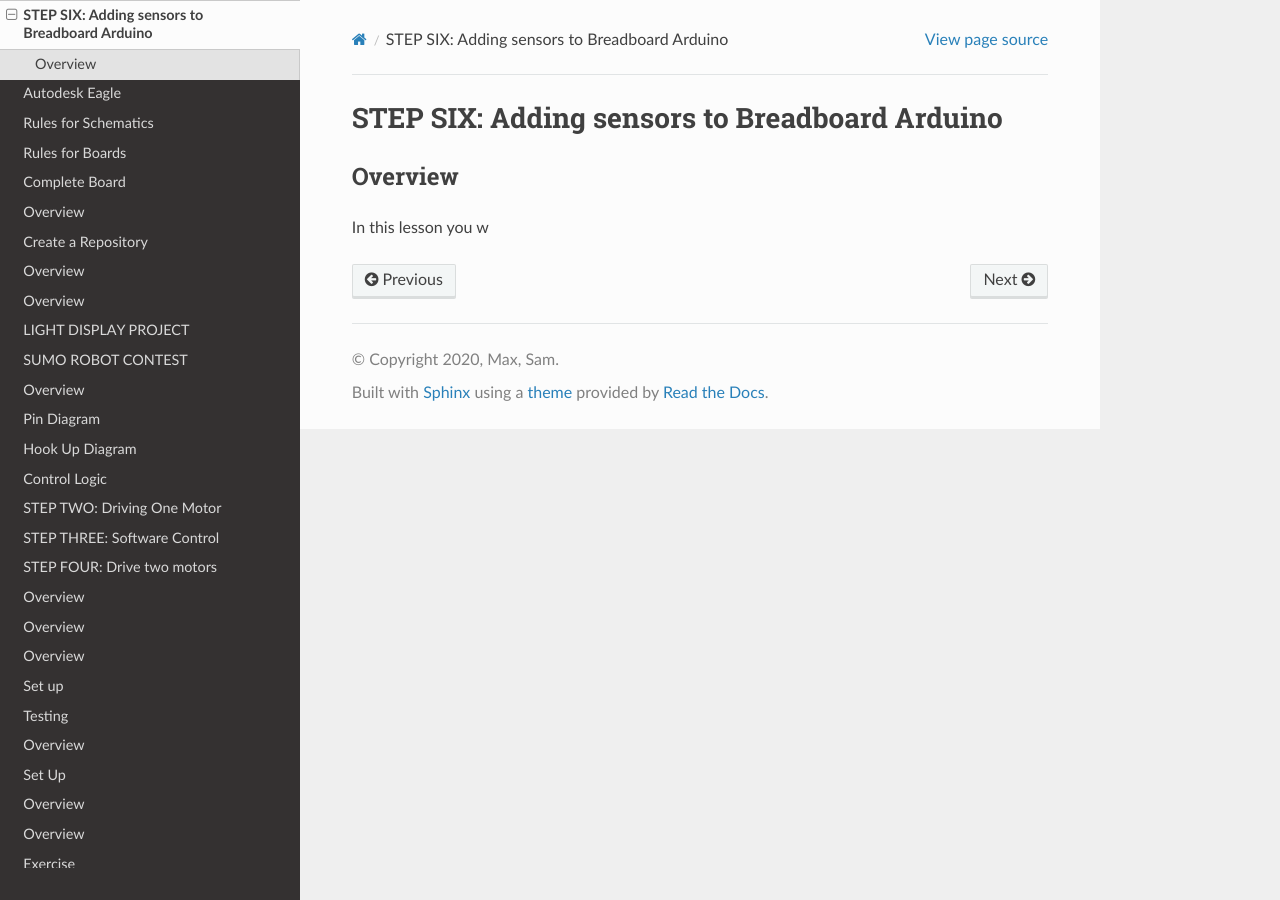
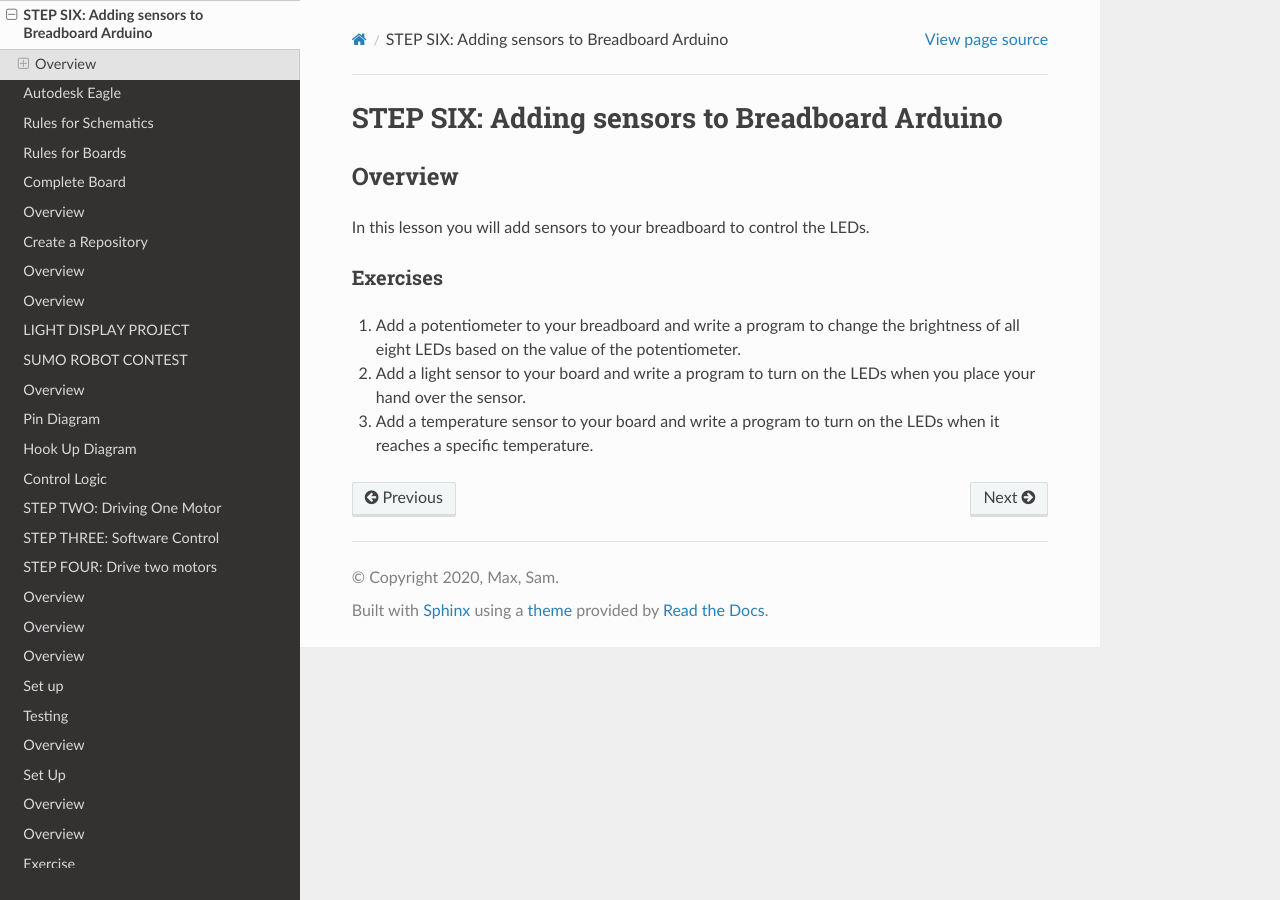
Before and after one commit to maxtkc/mvths-wiki, a Sphinx documentation site: the page built from docs/044c-sensor-breadboard.rst, in a window 1280 px wide. Built offline with Sphinx 7.4.7 and the Read the Docs theme 2.0.0, drawn with Linux system fonts in a browser that asks for light colours; pages that are not in the unit, such as notebooks, are missing from menus.

Commit message:
Update 044c-sensor-breadboard.rst

```diff
--- a/docs/044c-sensor-breadboard.rst
+++ b/docs/044c-sensor-breadboard.rst
@@ -4,4 +4,13 @@
 Overview
 --------
 
-In this lesson you w
+In this lesson you will add sensors to your breadboard to control the LEDs.
+
+Exercises
+~~~~~~~~
+
+#. Add a potentiometer to your breadboard and write a program to change the brightness of all eight LEDs based on the value of the potentiometer.
+
+#. Add a light sensor to your board and write a program to turn on the LEDs when you place your hand over the sensor.
+
+#. Add a temperature sensor to your board and write a program to turn on the LEDs when it reaches a specific temperature.
```
